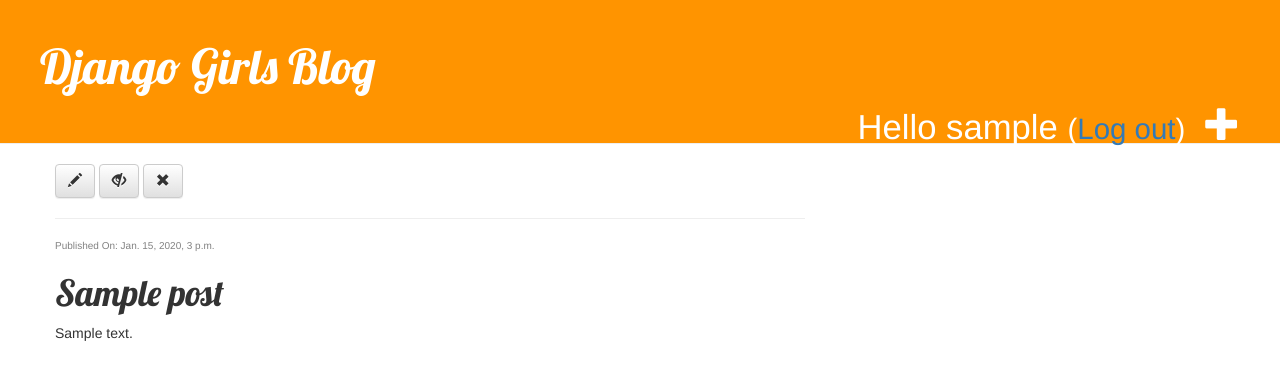
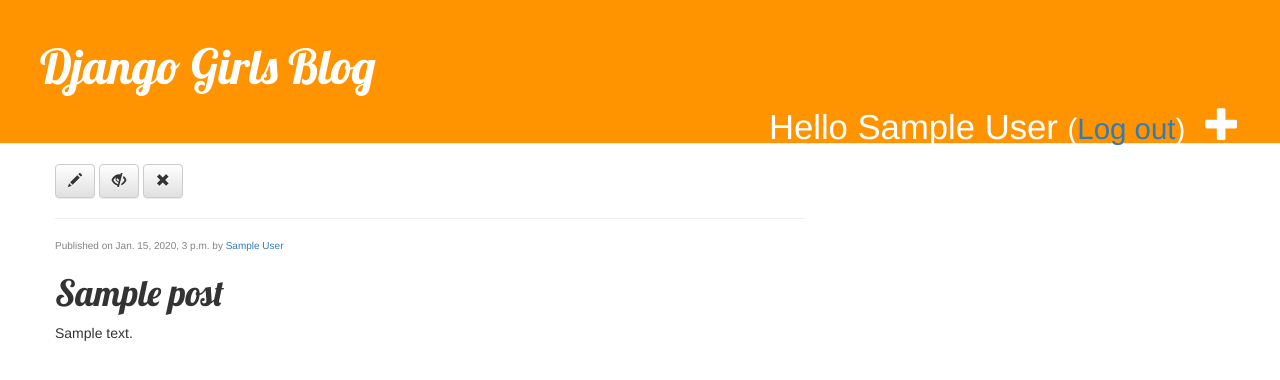
Before and after one commit to muhd-ali-1/django-girls, a Django app: page /post/1/ in a window 1280 px wide. Shown: the top 380 px of the page. Run offline with Django 3.2, Linux system fonts and the light colour scheme; a user stored in the database is signed in; tables that the repository leaves empty hold one stand-in row (values such as "Sample post"); some libraries are stand-ins or nearby versions.

Commit message:
fixed some issues

```diff
--- a/mysite/blog/static/css/blog.css
+++ b/mysite/blog/static/css/blog.css
@@ -22,7 +22,7 @@ h1, h2, h3, h4 {
     font-family: 'Lobster', cursive;
 }
 
-.date {
+.extra-info {
     font-size: 10px;
     color: #828282;
 }
--- a/mysite/blog/templates/blog/base.html
+++ b/mysite/blog/templates/blog/base.html
@@ -16,7 +16,7 @@
 
         {% if user.is_authenticated %}
             <a href="{% url 'post_new' %}" class="top-menu"><span class="glyphicon glyphicon-plus"></span></a>
-            <p class="top-menu">Hello {{ user.username }} <small>(<a href="{% url 'logout' %}">Log out</a>)</small></p>
+            <p class="top-menu">Hello {{ user.get_full_name }} <small>(<a href="{% url 'logout' %}">Log out</a>)</small></p>
         {% else %}
             <a href="{% url 'login' %}" class="top-menu"><span class="glyphicon glyphicon-lock"></span></a>
         {% endif %}
--- a/mysite/blog/templates/blog/post_detail.html
+++ b/mysite/blog/templates/blog/post_detail.html
@@ -17,9 +17,8 @@
         {% endif %}
 
         {% if post.is_published %}
-            <div class="date">
-                Published On:
-                {{ post.published_date }}
+            <div class="extra-info">
+                Published on {{ post.published_date }} by <a href="">{{ post.author.get_full_name }}</a>
             </div>
         {% endif %}
 
```
Also changed, not shown: mysite/blog/templates/blog/post_list.html (+11 -4 lines).
